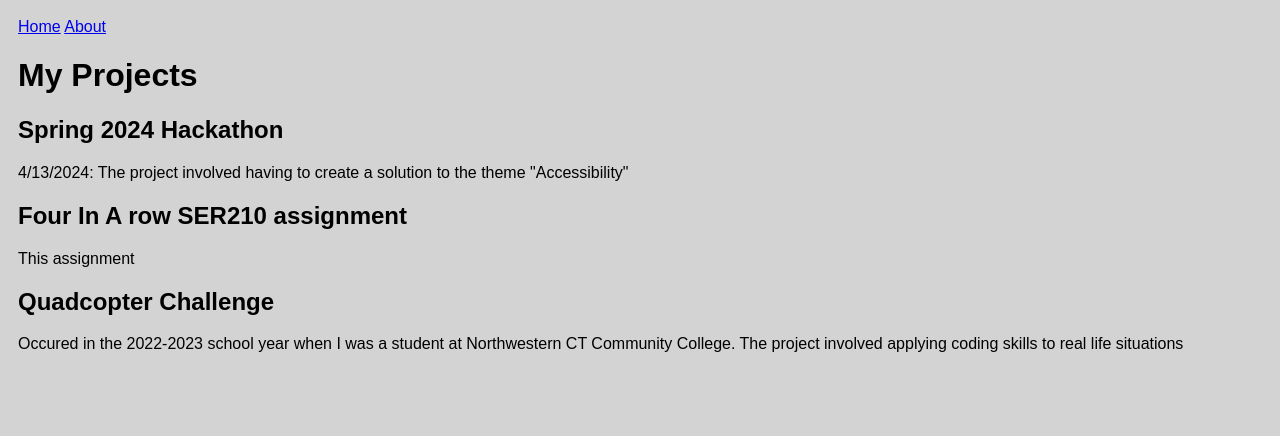
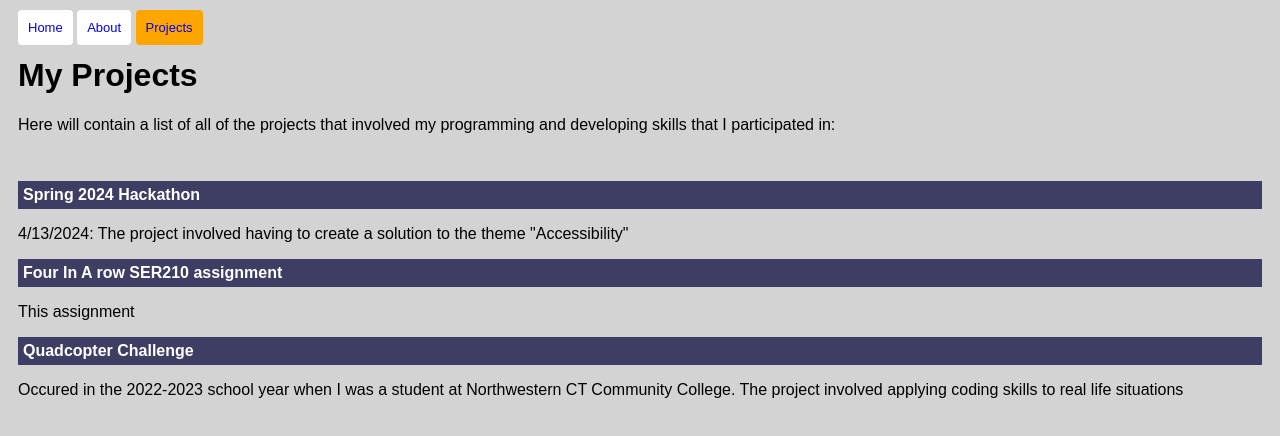
Before and after one commit to PaulZ357/PaulZ357.github.io, a plain HTML site: page projects.html in a window 1280 px wide. Drawn offline with Linux system fonts and the light colour scheme.

Commit message:
added more content to website

```diff
--- a/css/main.css
+++ b/css/main.css
@@ -3,3 +3,22 @@ body {
     background-color: lightgray;
     font-family: Arial, Helvetica, sans-serif;
 }
+
+a {
+    background-color: white;
+    text-decoration: none;
+    border-radius: 4px;
+    padding: 10px;
+    font-size: small;
+}
+
+a.selected {
+    background-color: orange;
+}
+
+.heading {
+    font-size: medium;
+    background-color: #3e3e64;
+    padding: 5px;
+    color: white;
+}
--- a/projects.html
+++ b/projects.html
@@ -7,13 +7,16 @@
         <nav>
             <a href="index.html">Home</a>
             <a href="about.html">About</a>
+            <a class="selected" href="projects.html">Projects</a>
         </nav>
         <h1>My Projects</h1>
-        <h2>Spring 2024 Hackathon</h2>
+        <p>Here will contain a list of all of the projects that involved my programming and developing skills that I participated in:</p>
+        <br>
+        <h2 class="heading">Spring 2024 Hackathon</h2>
         <p>4/13/2024: The project involved having to create a solution to the theme "Accessibility"</p>
-        <h2>Four In A row SER210 assignment</h2>
+        <h2 class="heading">Four In A row SER210 assignment</h2>
         <p>This assignment </p>
-        <h2>Quadcopter Challenge</h2>
+        <h2 class="heading">Quadcopter Challenge</h2>
         <p>
             Occured in the 2022-2023 school year when I was a student at Northwestern CT Community College. The project involved applying coding skills
             to real life situations
```
Also changed, not shown: about.html (+9 -1 lines), index.html (+5 -2 lines).
